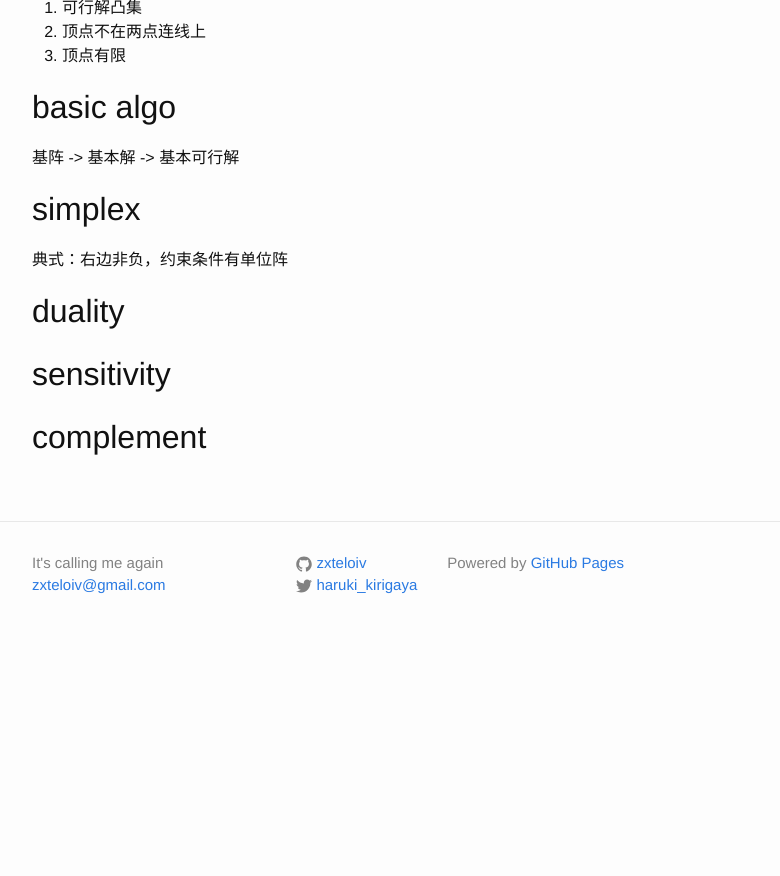
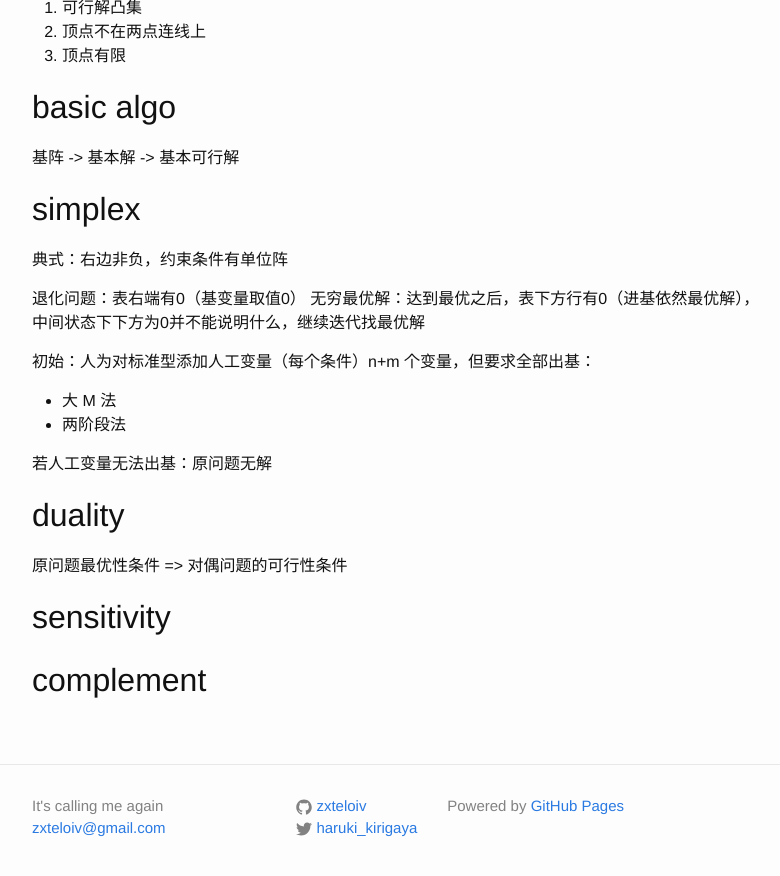
Before and after one commit to zxteloiv/zxteloiv.github.io, a Jekyll site: the page built from wiki/math/Optimization_2_Linear_Programming/index.md, in a window 1280 px wide and 900 px high, scrolled down 860 px. Shown: the top 876 px of the window, without its empty margins (238-1018 px from the left). Built offline with Jekyll 4.4.1, drawn with Linux system fonts in a browser that asks for light colours; formulas are drawn with MathJax 3; before the commit the page ends 1517 px from its top, so only the background shows below that.

Commit message:
add math notes

```diff
--- a/wiki/math/Optimization_2_Linear_Programming/index.md
+++ b/wiki/math/Optimization_2_Linear_Programming/index.md
@@ -62,7 +62,19 @@ linear programming: constraint by constraint, feasible region get smaller (set i
 
 典式：右边非负，约束条件有单位阵
 
+退化问题：表右端有0（基变量取值0）
+无穷最优解：达到最优之后，表下方行有0（进基依然最优解），中间状态下下方为0并不能说明什么，继续迭代找最优解
+
+初始：人为对标准型添加人工变量（每个条件）n+m 个变量，但要求全部出基：
+
+- 大 M 法
+- 两阶段法
+
+若人工变量无法出基：原问题无解
+
 ## duality
+
+原问题最优性条件 => 对偶问题的可行性条件
 
 ## sensitivity
 
```
Also changed, not shown: wiki/math/Optimization_3_Integer_Programming/index.md (added, +36 -0 lines), wiki/math/index.md (+2 -0 lines).
